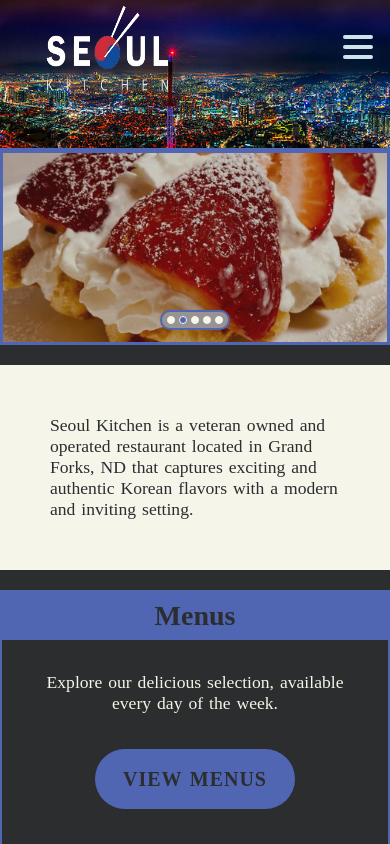
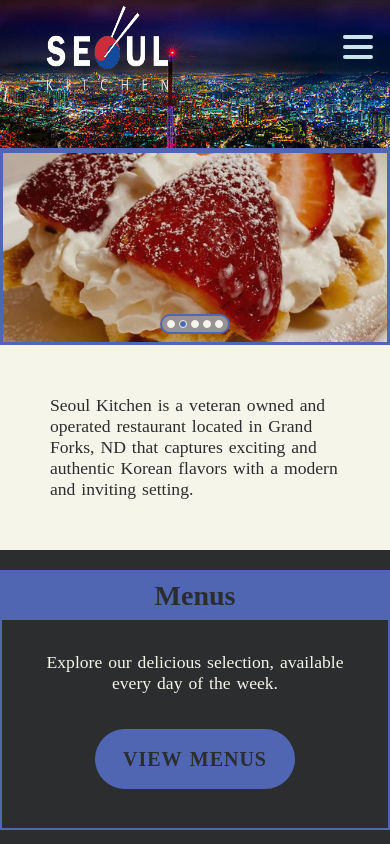
Before and after one commit to cgbridgewater/Seoul_Kitchen, a React (Vite) app: page / in a window 390 px wide. Shown: the top 844 px of the page. Built offline with nearby package versions, Linux system fonts and the light colour scheme; a web font is replaced by a local one.

Commit message:
dot sizing, link visability fix for nav bar

```diff
--- a/src/App.css
+++ b/src/App.css
@@ -324,7 +324,7 @@ a {
   z-index: 998;
   width: 100%;
 	padding-top: 42px;
-	background: #333 url("./assets/Images/Seoul_Tower_Panorama_Night.jpg") bottom center no-repeat;
+	background: var(--main_bg) url("./assets/Images/Seoul_Tower_Panorama_Night.jpg") bottom center no-repeat;
 	-webkit-background-size: cover;
 	-moz-background-size: cover;
 	background-size: cover;
@@ -340,6 +340,9 @@ a {
     padding: 5px;
     z-index: 2;
     border-radius: 15px;
+  }
+  .navigation a {
+    background: rgba(0,0,0, 0.5);
   }
 }
 
@@ -361,10 +364,6 @@ a {
     opacity: 1;
     pointer-events: all;
   }
-}
-
-.hero_section.open_nav .navigation a {
-  background: rgba(0,0,0, 0.5);
 }
 
 .open_nav .mobile_toggle, .open_nav .hero_mobile_toggle {
@@ -848,7 +847,7 @@ nav ul a:hover:before, nav ul a:hover:after {
   position: absolute;
   width: 100%;
   height: 100%;
-  background-color: #000;
+  background-color: var(--alt_white);
   background-size: cover;
   background-position: 50% 50%;
   background-repeat: no-repeat;
@@ -893,7 +892,7 @@ nav ul a:hover:before, nav ul a:hover:after {
   justify-content: center;
   list-style-type: none;
   position: relative;
-  top: -120px;
+  bottom: -90%;
   border: 2px solid var(--blue);
   border-radius: 20px;
   background-color: var(--shadow);
@@ -901,6 +900,7 @@ nav ul a:hover:before, nav ul a:hover:after {
   width: 200px;
   margin: 0 auto;
   transition: all 300ms ease;
+  z-index: 100;
 
   li.dot, li.dot_active {
       width: 28px;
@@ -934,7 +934,6 @@ nav ul a:hover:before, nav ul a:hover:after {
 
 @media screen and (max-width: 1200px) {
   .dots {
-    top: -80px;
     width: 150px;
 
     li.dot, li.dot_active {
@@ -946,7 +945,7 @@ nav ul a:hover:before, nav ul a:hover:after {
 
 @media screen and (max-width: 950px) {
   .dots {
-    top: -70px;
+    bottom: -89%;
     width: 100px;
 
     li.dot, li.dot_active {
@@ -956,15 +955,15 @@ nav ul a:hover:before, nav ul a:hover:after {
     }
   }
 }
-@media screen and (max-width: 725px) {
+@media screen and (max-width: 750px) {
   .dots {
-    top: -55px;
+    bottom: -86%;
   }
 }
 
-@media screen and (max-width: 500px) {
+@media screen and (max-width: 530px) {
   .dots {
-    top: -50px;
+    bottom: -87%;
     width: 80px;
 
     li.dot, li.dot_active {
@@ -977,7 +976,7 @@ nav ul a:hover:before, nav ul a:hover:after {
 
 @media screen and (max-width: 430px) {
   .dots {
-    top: -35px;
+    bottom: -85%;
     width: 70px;
 
     li.dot, li.dot_active {
@@ -1032,7 +1031,8 @@ nav ul a:hover:before, nav ul a:hover:after {
 /*                        */
 .vet_owned  {
   width: 100%;
-  margin: 0 auto;
+  margin: 0 auto 0;
+  padding: 50px;
   display: flex;
   justify-content: center;
   align-items: center;
@@ -1043,7 +1043,6 @@ nav ul a:hover:before, nav ul a:hover:after {
     color: var(--main_bg);
     max-width: 800px;
     min-width: 290px;
-    margin: 50px;
   }
 }
 
--- a/src/Components/Navbar/NavHeader.jsx
+++ b/src/Components/Navbar/NavHeader.jsx
@@ -112,7 +112,7 @@ const NavHeader = () => {
                             {/* <li><NavLink href={"/"} text={ "Home "} /></li> */}
                             <li><NavLink href={"/location"} text={ "Hours And Location "} /></li>
                             <li><NavLink href={"/menu"} text={ "View Menu "} /></li>
-                            <li><NavLink href={"/#disabled"} text={ "Order Online "} /></li>
+                            <li><NavLink href={"#disabled"} text={ "Order Online "} /></li>
                         </ul>
                     </nav>
                     {/* END Nav Links */}
--- a/src/Components/Navbar/NavHero.jsx
+++ b/src/Components/Navbar/NavHero.jsx
@@ -114,7 +114,7 @@ const NavHero = () => {
                             {/* <li><NavLink href={"/"} text={ "Home "} /></li> */}
                             <li><NavLink href={"/location"} text={ "Hours And Location "} /></li>
                             <li><NavLink href={"/menu"} text={ "View Menu "} /></li>
-                            <li><NavLink href={"/#disabled"} text={ "Order Online "} /></li>
+                            <li><NavLink href={"#disabled"} text={ "Order Online "} /></li>
                         </ul>
                     </nav>
                     {/* END Nav Links */}
--- a/src/Components/Slideshow.jsx
+++ b/src/Components/Slideshow.jsx
@@ -19,7 +19,6 @@ const Slideshow = () => {
         <li><span></span></li>
         <li><span></span></li>
         <li><span></span></li>
-      </ul>
           <ul className="dots">
             <li className={currentDot === 1 ? "dot_active" : "dot"}></li>
             <li className={currentDot === 2 ? "dot_active" : "dot"}></li>
@@ -27,6 +26,7 @@ const Slideshow = () => {
             <li className={currentDot === 4 ? "dot_active" : "dot"}></li>
             <li className={currentDot === 5 ? "dot_active" : "dot"}></li>
           </ul>
+      </ul>
     </>
   );
 };
```
Also changed, not shown: src/Views/Index.jsx (+4 -4 lines). Lines whose indentation alone changed are shown as unchanged.
